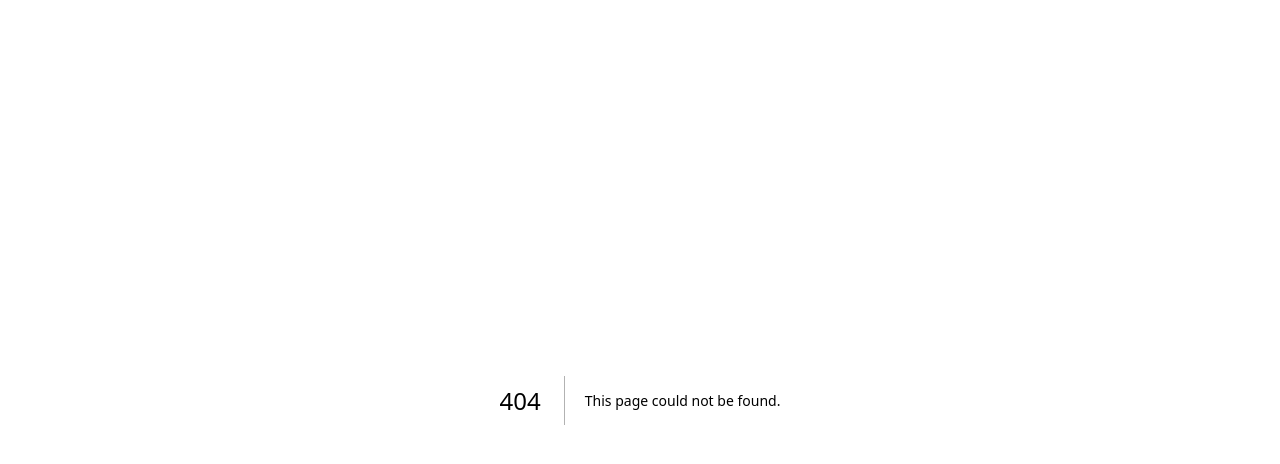
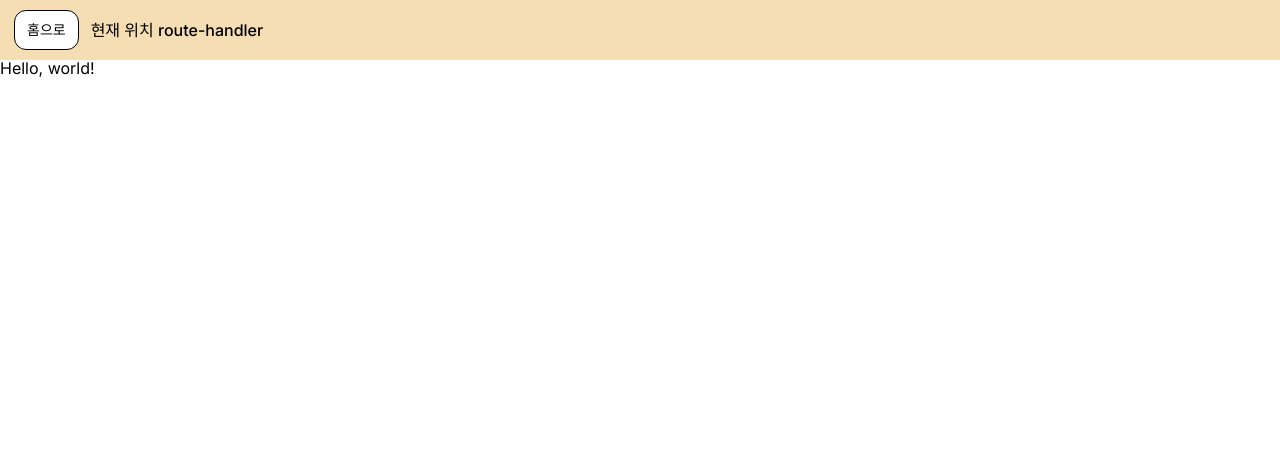
Before and after one commit to YDP-SPLOUNGE-CLUB/Next-Docs-Tutorial, a Next.js app: page /jks/route-handler in a window 1280 px wide. Before the commit this address had no page. Shown: the top 464 px of the page. Built offline with nearby package versions, Linux system fonts and the light colour scheme.

Commit message:
📝 Dynamic Route

```diff
--- /dev/null
+++ b/src/app/api/test/route.ts
@@ -0,0 +1,12 @@
+import { NextRequest, NextResponse } from 'next/server';
+
+export async function GET(request: NextRequest) {
+  const response = NextResponse.json({ message: 'Hello, world!' });
+  response.headers.set('Cache-Control', 's-maxage=1, stale-while-revalidate');
+  return response;
+}
+
+export async function POST(request: NextRequest) {
+  const data = await request.json();
+  return NextResponse.json({ message: 'Data received', data });
+}
--- /dev/null
+++ b/src/app/jks/route-handler/page.tsx
@@ -0,0 +1,22 @@
+'use client';
+
+import {useEffect, useState} from "react";
+
+export default function RoutePage() {
+  const [message, setMessage] = useState('');
+
+  useEffect(() => {
+    const fetchMessage = async () => {
+      const response = await fetch('/api/test', { next: { revalidate: 1 } });
+      const data = await response.json();
+      setMessage(data.message);
+    };
+
+    fetchMessage();
+  }, []);
+  return (
+    <div>
+      {message}
+    </div>
+  )
+}
```
